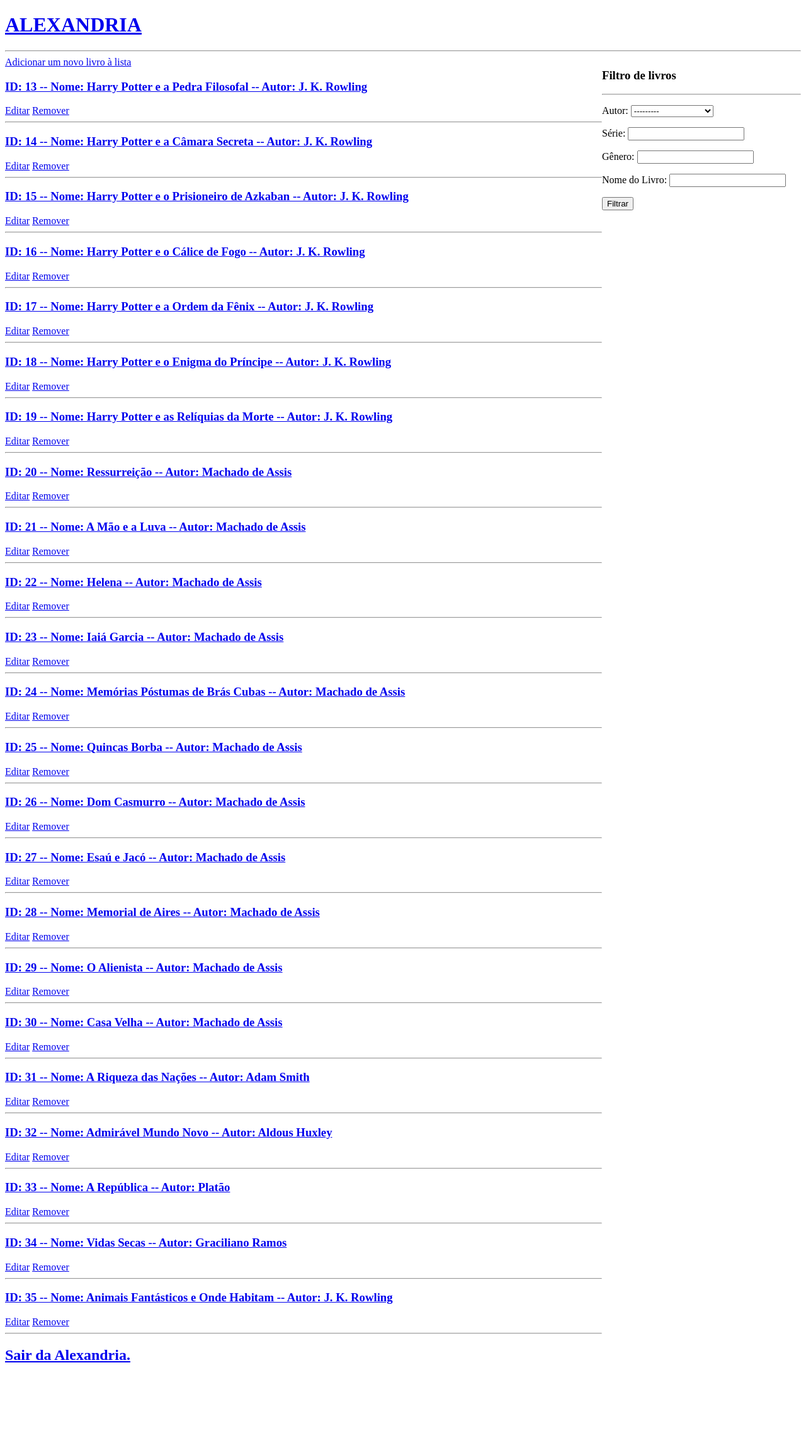
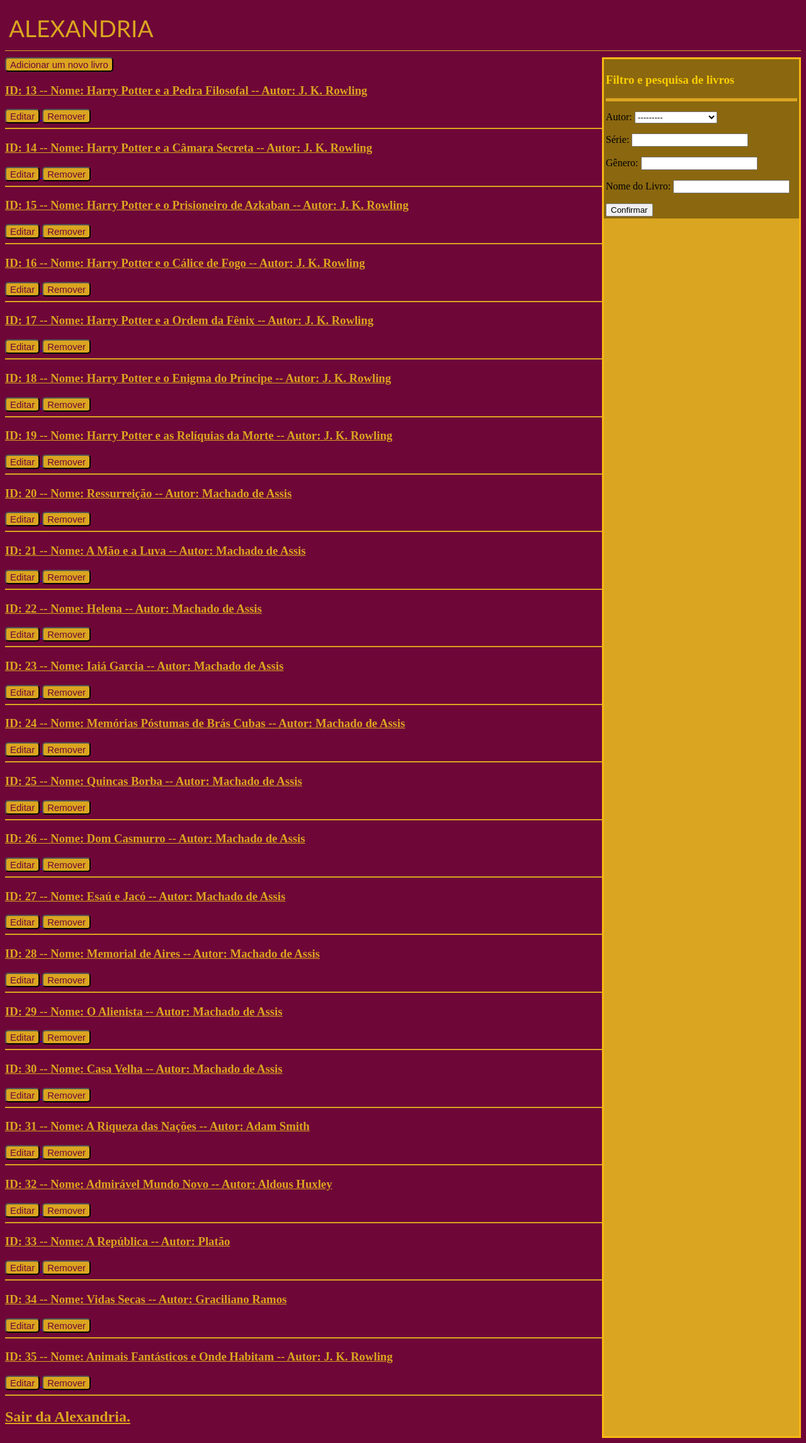
Before and after one commit to lucas-caetano-reis/Fetin2024, a Django app: page /listagem/ in a window 1280 px wide. Shown: the whole page at 63% size. Before the commit the page ends 2164 px from the top, so only its background shows below. Run offline with Django 5.2, Linux system fonts and the light colour scheme; data comes from the database, SQL or seed files in the repository; both versions use the stored data as it was after the commit.

Commit message:
HTML
Foram criados htmls básicos para as telas de login, cadastro, menu, listagem, cadastro, informações e remoção de livros.

```diff
--- a/Alexandria/Alexandria/templates/listagem.html
+++ b/Alexandria/Alexandria/templates/listagem.html
@@ -14,7 +14,9 @@
 
   <div>
 
-    <a href="/adicionar-livro/">Adicionar um novo livro à lista</a>
+    <a href="/adicionar-livro/" style="position: relative;">
+      <button style="font-size: 15px;background-color: goldenrod; color: rgb(110, 7, 55); border-radius: 5px;">Adicionar um novo livro</button>
+    </a>
 
     <div class="lista">
 
@@ -22,10 +24,19 @@
 
       <div class="livros-dados-opcoes">
 
-        <h3><a href='/livro/{{livro.livro_id}}'>ID: {{ livro.livro_id }} -- Nome: {{livro.livro_nome}} -- Autor: {{livro.livro_autor}}</a><br> <!-- mostra a id e nome dos livros já cadastrados --></h3>
-        <a href="/atualizar-livro/{{livro.livro_id}}">Editar</a>
-        <a href="/remover-livro/{{livro.livro_id}}">Remover</a>
-        <hr>
+        <h3><a href='/livro/{{livro.livro_id}}' style="color: goldenrod;">
+          ID: {{ livro.livro_id }} -- Nome: {{livro.livro_nome}} -- Autor: {{livro.livro_autor}}
+        </a><br> <!-- mostra a id e nome dos livros já cadastrados --></h3>
+
+        <a href="/atualizar-livro/{{livro.livro_id}}"><button style="font-size: 15px;background-color: goldenrod; color: rgb(110, 7, 55); border-radius: 5px;">Editar</button>
+
+        </a>
+
+        <a href="/remover-livro/{{livro.livro_id}}">
+          <button style="font-size: 15px;background-color: goldenrod; color: rgb(110, 7, 55); border-radius: 5px;">Remover</button>
+        </a>
+
+        <div style="height: 2px; background-color: goldenrod; margin-top: 7px;"></div>
 
       </div>
 
@@ -33,19 +44,24 @@
 
     </div>
 
-    <h2><a href='/'>Sair da Alexandria.</a></h2>
+    <h2><a href='/' style="color: goldenrod;">Sair da Alexandria.</a></h2>
 
   </div>
 
-  <div>
+  <div style="border: solid;border-color: rgb(248, 184, 20); background-color: goldenrod;">
 
-    <h3>Filtro de livros</h3>
-    <hr>
+    <div style="height: max-content; background-color:  rgb(139, 104, 15); border: solid; border-color: rgb(139, 104, 15);">
+
+      <h3 style=" color: rgb(252, 206, 0);">Filtro e pesquisa de livros</h3>
+
+      <div style="height: 5px;background-color: goldenrod; position: relative;"></div>
 
     <form method="get">
       {{formularioFiltro.as_p}}
-      <button type="submit">Filtrar</button>
+      <button type="submit">Confirmar</button>
     </form>
+
+    </div>
 
   </div>
 
--- a/Alexandria/Alexandria/templates/logo.html
+++ b/Alexandria/Alexandria/templates/logo.html
@@ -1,3 +1,4 @@
-<h1>ALEXANDRIA</h1> <!--#logo do site-->
+<h1><button style="font-size: 37px;border: none; background-color:rgb(110, 7, 55);color: goldenrod;font-family: 'Trebuchet MS', 'Lucida Sans Unicode', 'Lucida Grande', 'Lucida Sans', Arial, sans-serif;">ALEXANDRIA</button></h1> <!--#logo do site-->
 
-<hr> <!--quebra de linha-->
+
+<div style="height: 1px; background-color: goldenrod; position: relative; top: -10px;"></div>
--- a/Alexandria/Alexandria/templates/main_com_navbar.html
+++ b/Alexandria/Alexandria/templates/main_com_navbar.html
@@ -7,6 +7,22 @@
     <title>Alexandria</title>
     <meta name="viewport" content="width=device-width, initial-scale=1">
     <!-- <Link rel="stylesheet" type ="text/css" media="screen" href="main.css"> -->
+
+        <style>
+
+            body{
+
+                background-color:rgb(110, 7, 55);
+
+            }
+
+            h1{
+
+                color: goldenrod;
+
+            }
+
+        </style>
 </head>
 
 <body>
@@ -15,6 +31,7 @@
     {% block content %} <!-- abre bloco -->
 
     {% endblock content %} <!-- fecha bloco -->
+
 </body>
 
 </html>
--- a/Alexandria/Alexandria/templates/navbar.html
+++ b/Alexandria/Alexandria/templates/navbar.html
@@ -1,9 +1,13 @@
 <div class="navbar-container">
     <div class="logo-container">
-        <a href="/menu/"> <!--link que leva o usuário à homepage-->
-            <h1>ALEXANDRIA</h1> <!--#logo do site-->
-        </a>
+        <h1><a href="/menu/"> <!--link que leva o usuário à homepage-->
+
+    <button style="font-size: 37px;border: none; background-color:rgb(110, 7, 55);color: goldenrod;font-family: 'Trebuchet MS', 'Lucida Sans Unicode', 'Lucida Grande', 'Lucida Sans', Arial, sans-serif;">ALEXANDRIA</button> <!--#logo do site-->
+
+        </a></h1>
+
     </div>
 
-    <hr> <!--quebra de linha-->
+    <div style="height: 1px; background-color: goldenrod; position: relative; top: -10px;"></div>
+
 </div>
```
Also changed, not shown: Alexandria/Alexandria/templates/cadastro.html (+16 -3 lines), Alexandria/Alexandria/templates/delete.html (+10 -2 lines), Alexandria/Alexandria/templates/livro_form.html (+8 -2 lines), Alexandria/Alexandria/templates/livro_info.html (+15 -9 lines), Alexandria/Alexandria/templates/login.html (+15 -3 lines), Alexandria/Alexandria/templates/main.html (+17 -0 lines), Alexandria/Alexandria/templates/menu.html (+16 -3 lines), Alexandria/Alexandria/db.sqlite3.
